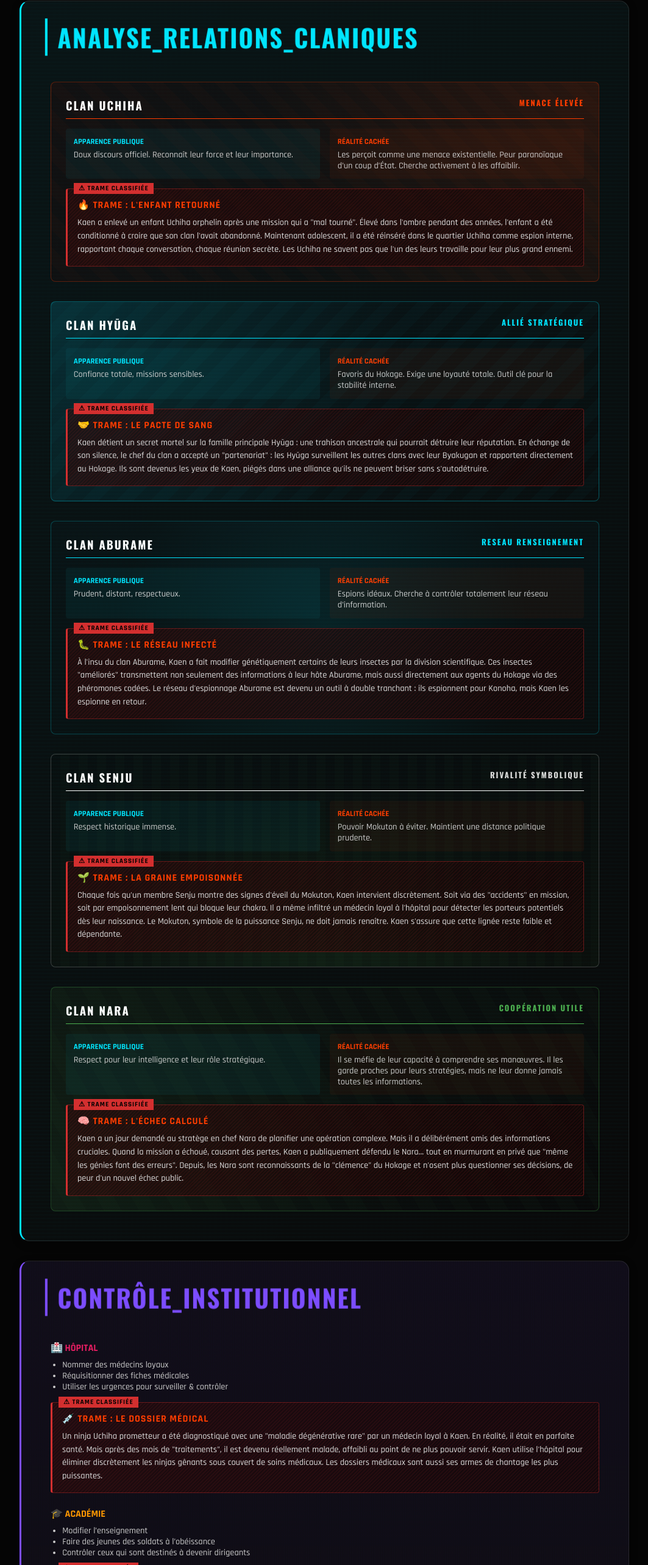
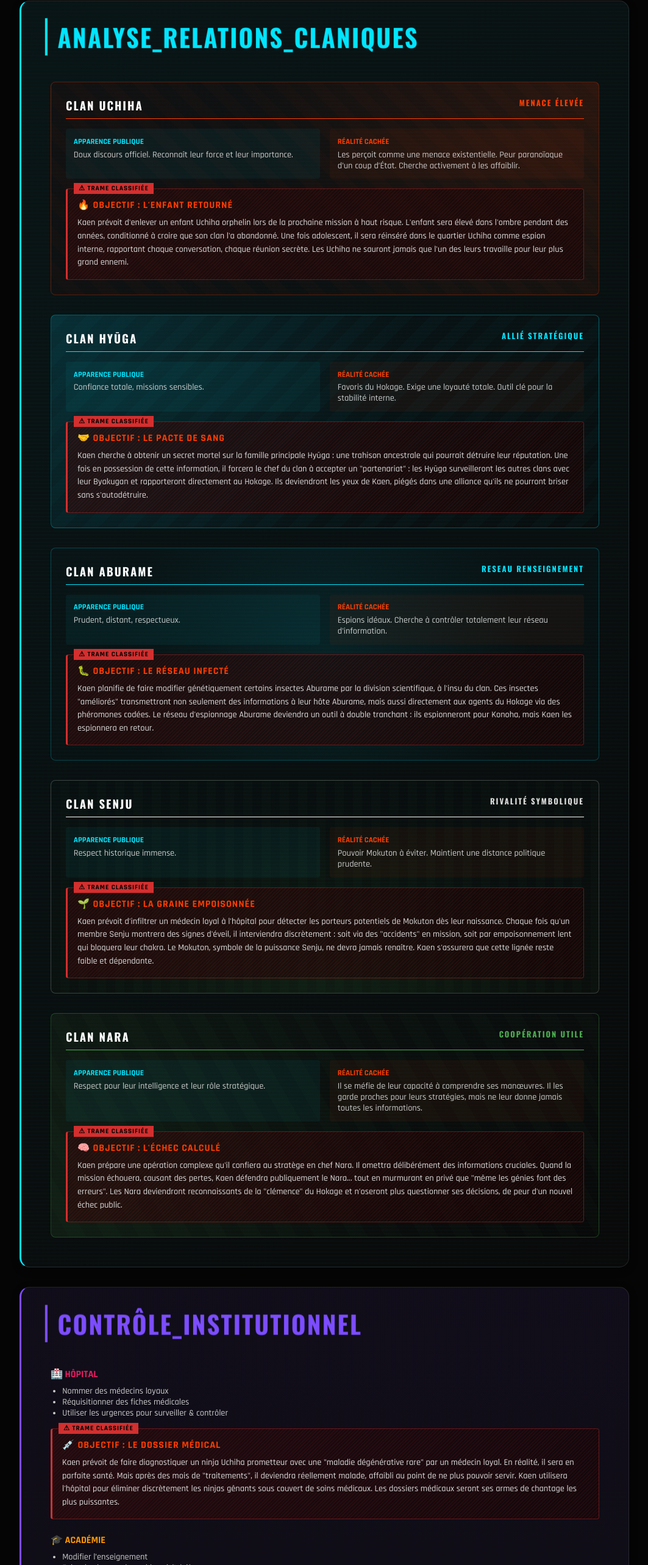
Before and after one commit to Samzerrr/dossier-hokage, a React (Vite) app: page / in a window 1280 px wide. Shown: the part 4309-6875 px from the top of the page at 61% size, without its empty margins (108-1171 px from the left). Built offline with nearby package versions, Linux system fonts and the light colour scheme; a web font is replaced by a local one.

Commit message:
Convert all narrative plots from past actions to future objectives

```diff
--- a/src/App.jsx
+++ b/src/App.jsx
@@ -259,9 +259,9 @@
                 </div>
               </div>
               <div className="narrative-plot">
-                <div className="narrative-title">🔥 TRAME : L'ENFANT RETOURNÉ</div>
+                <div className="narrative-title">🔥 OBJECTIF : L'ENFANT RETOURNÉ</div>
                 <div className="narrative-content">
-                  Kaen a enlevé un enfant Uchiha orphelin après une mission qui a "mal tourné". Élevé dans l'ombre pendant des années, l'enfant a été conditionné à croire que son clan l'avait abandonné. Maintenant adolescent, il a été réinséré dans le quartier Uchiha comme espion interne, rapportant chaque conversation, chaque réunion secrète. Les Uchiha ne savent pas que l'un des leurs travaille pour leur plus grand ennemi.
+                  Kaen prévoit d'enlever un enfant Uchiha orphelin lors de la prochaine mission à haut risque. L'enfant sera élevé dans l'ombre pendant des années, conditionné à croire que son clan l'a abandonné. Une fois adolescent, il sera réinséré dans le quartier Uchiha comme espion interne, rapportant chaque conversation, chaque réunion secrète. Les Uchiha ne sauront jamais que l'un des leurs travaille pour leur plus grand ennemi.
                 </div>
               </div>
             </div>
@@ -283,9 +283,9 @@
                 </div>
               </div>
               <div className="narrative-plot">
-                <div className="narrative-title">🤝 TRAME : LE PACTE DE SANG</div>
+                <div className="narrative-title">🤝 OBJECTIF : LE PACTE DE SANG</div>
                 <div className="narrative-content">
-                  Kaen détient un secret mortel sur la famille principale Hyūga : une trahison ancestrale qui pourrait détruire leur réputation. En échange de son silence, le chef du clan a accepté un "partenariat" : les Hyūga surveillent les autres clans avec leur Byakugan et rapportent directement au Hokage. Ils sont devenus les yeux de Kaen, piégés dans une alliance qu'ils ne peuvent briser sans s'autodétruire.
+                  Kaen cherche à obtenir un secret mortel sur la famille principale Hyūga : une trahison ancestrale qui pourrait détruire leur réputation. Une fois en possession de cette information, il forcera le chef du clan à accepter un "partenariat" : les Hyūga surveilleront les autres clans avec leur Byakugan et rapporteront directement au Hokage. Ils deviendront les yeux de Kaen, piégés dans une alliance qu'ils ne pourront briser sans s'autodétruire.
                 </div>
               </div>
             </div>
@@ -307,9 +307,9 @@
                 </div>
               </div>
               <div className="narrative-plot">
-                <div className="narrative-title">🐛 TRAME : LE RÉSEAU INFECTÉ</div>
+                <div className="narrative-title">🐛 OBJECTIF : LE RÉSEAU INFECTÉ</div>
                 <div className="narrative-content">
-                  À l'insu du clan Aburame, Kaen a fait modifier génétiquement certains de leurs insectes par la division scientifique. Ces insectes "améliorés" transmettent non seulement des informations à leur hôte Aburame, mais aussi directement aux agents du Hokage via des phéromones codées. Le réseau d'espionnage Aburame est devenu un outil à double tranchant : ils espionnent pour Konoha, mais Kaen les espionne en retour.
+                  Kaen planifie de faire modifier génétiquement certains insectes Aburame par la division scientifique, à l'insu du clan. Ces insectes "améliorés" transmettront non seulement des informations à leur hôte Aburame, mais aussi directement aux agents du Hokage via des phéromones codées. Le réseau d'espionnage Aburame deviendra un outil à double tranchant : ils espionneront pour Konoha, mais Kaen les espionnera en retour.
                 </div>
               </div>
             </div>
@@ -331,9 +331,9 @@
                 </div>
               </div>
               <div className="narrative-plot">
-                <div className="narrative-title">🌱 TRAME : LA GRAINE EMPOISONNÉE</div>
+                <div className="narrative-title">🌱 OBJECTIF : LA GRAINE EMPOISONNÉE</div>
                 <div className="narrative-content">
-                  Chaque fois qu'un membre Senju montre des signes d'éveil du Mokuton, Kaen intervient discrètement. Soit via des "accidents" en mission, soit par empoisonnement lent qui bloque leur chakra. Il a même infiltré un médecin loyal à l'hôpital pour détecter les porteurs potentiels dès leur naissance. Le Mokuton, symbole de la puissance Senju, ne doit jamais renaître. Kaen s'assure que cette lignée reste faible et dépendante.
+                  Kaen prévoit d'infiltrer un médecin loyal à l'hôpital pour détecter les porteurs potentiels de Mokuton dès leur naissance. Chaque fois qu'un membre Senju montrera des signes d'éveil, il interviendra discrètement : soit via des "accidents" en mission, soit par empoisonnement lent qui bloquera leur chakra. Le Mokuton, symbole de la puissance Senju, ne devra jamais renaître. Kaen s'assurera que cette lignée reste faible et dépendante.
                 </div>
               </div>
             </div>
@@ -355,9 +355,9 @@
                 </div>
               </div>
               <div className="narrative-plot">
-                <div className="narrative-title">🧠 TRAME : L'ÉCHEC CALCULÉ</div>
+                <div className="narrative-title">🧠 OBJECTIF : L'ÉCHEC CALCULÉ</div>
                 <div className="narrative-content">
-                  Kaen a un jour demandé au stratège en chef Nara de planifier une opération complexe. Mais il a délibérément omis des informations cruciales. Quand la mission a échoué, causant des pertes, Kaen a publiquement défendu le Nara... tout en murmurant en privé que "même les génies font des erreurs". Depuis, les Nara sont reconnaissants de la "clémence" du Hokage et n'osent plus questionner ses décisions, de peur d'un nouvel échec public.
+                  Kaen prépare une opération complexe qu'il confiera au stratège en chef Nara. Il omettra délibérément des informations cruciales. Quand la mission échouera, causant des pertes, Kaen défendra publiquement le Nara... tout en murmurant en privé que "même les génies font des erreurs". Les Nara deviendront reconnaissants de la "clémence" du Hokage et n'oseront plus questionner ses décisions, de peur d'un nouvel échec public.
                 </div>
               </div>
             </div>
@@ -378,9 +378,9 @@
                 <li>Utiliser les urgences pour surveiller & contrôler</li>
               </ul>
               <div className="narrative-plot">
-                <div className="narrative-title">💉 TRAME : LE DOSSIER MÉDICAL</div>
+                <div className="narrative-title">💉 OBJECTIF : LE DOSSIER MÉDICAL</div>
                 <div className="narrative-content">
-                  Un ninja Uchiha prometteur a été diagnostiqué avec une "maladie dégénérative rare" par un médecin loyal à Kaen. En réalité, il était en parfaite santé. Mais après des mois de "traitements", il est devenu réellement malade, affaibli au point de ne plus pouvoir servir. Kaen utilise l'hôpital pour éliminer discrètement les ninjas gênants sous couvert de soins médicaux. Les dossiers médicaux sont aussi ses armes de chantage les plus puissantes.
+                  Kaen prévoit de faire diagnostiquer un ninja Uchiha prometteur avec une "maladie dégénérative rare" par un médecin loyal. En réalité, il sera en parfaite santé. Mais après des mois de "traitements", il deviendra réellement malade, affaibli au point de ne plus pouvoir servir. Kaen utilisera l'hôpital pour éliminer discrètement les ninjas gênants sous couvert de soins médicaux. Les dossiers médicaux seront ses armes de chantage les plus puissantes.
                 </div>
               </div>
             </div>
@@ -393,9 +393,9 @@
                 <li>Contrôler ceux qui sont destinés à devenir dirigeants</li>
               </ul>
               <div className="narrative-plot">
-                <div className="narrative-title">🎓 TRAME : LA GÉNÉRATION FORMATÉE</div>
+                <div className="narrative-title">🎓 OBJECTIF : LA GÉNÉRATION FORMATÉE</div>
                 <div className="narrative-content">
-                  Kaen a révisé le curriculum de l'Académie pour inclure des "leçons d'histoire" montrant comment les guerres claniques ont failli détruire Konoha. Les enfants apprennent que la loyauté au village prime sur tout, même la famille. Les jeunes issus de clans puissants sont subtilement isolés et surveillés. Dans 10 ans, toute une génération de ninjas pensera exactement comme Kaen le souhaite : le village avant le clan, toujours.
+                  Kaen prévoit de réviser le curriculum de l'Académie pour inclure des "leçons d'histoire" montrant comment les guerres claniques ont failli détruire Konoha. Les enfants apprendront que la loyauté au village prime sur tout, même la famille. Les jeunes issus de clans puissants seront subtilement isolés et surveillés. Dans 10 ans, toute une génération de ninjas pensera exactement comme Kaen le souhaite : le village avant le clan, toujours.
                 </div>
               </div>
             </div>
@@ -408,9 +408,9 @@
                 <li>Mener de fausses enquêtes pour les discréditer</li>
               </ul>
               <div className="narrative-plot">
-                <div className="narrative-title">👮 TRAME : L'ENQUÊTE TRUQUÉE</div>
+                <div className="narrative-title">👮 OBJECTIF : L'ENQUÊTE TRUQUÉE</div>
                 <div className="narrative-content">
-                  Kaen a orchestré une série de "crimes" dans le quartier Uchiha : vols, agressions mineures. Puis il a planté de fausses preuves menant à des Uchiha innocents. Quand la police Uchiha a "échoué" à résoudre ces affaires (car les vrais coupables étaient des agents du Hokage), Kaen a publiquement critiqué leur incompétence. Cela a justifié le retrait de certains de leurs pouvoirs et l'installation de "superviseurs" non-Uchiha. La police est maintenant sous contrôle.
+                  Kaen prévoit d'orchestrer une série de "crimes" dans le quartier Uchiha : vols, agressions mineures. Il plantera de fausses preuves menant à des Uchiha innocents. Quand la police Uchiha "échouera" à résoudre ces affaires (car les vrais coupables seront des agents du Hokage), Kaen critiquera publiquement leur incompétence. Cela justifiera le retrait de certains de leurs pouvoirs et l'installation de "superviseurs" non-Uchiha. La police sera alors sous contrôle.
                 </div>
               </div>
             </div>
@@ -422,9 +422,9 @@
                 <li>Manipuler les recherches à son avantage</li>
               </ul>
               <div className="narrative-plot">
-                <div className="narrative-title">🧪 TRAME : L'EXPÉRIENCE INTERDITE</div>
+                <div className="narrative-title">🧪 OBJECTIF : L'EXPÉRIENCE INTERDITE</div>
                 <div className="narrative-content">
-                  Dans les sous-sols de la division scientifique, Kaen finance secrètement des recherches sur le contrôle mental et la suppression des pouvoirs héréditaires. Les "volontaires" sont souvent des prisonniers ou des ninjas "disparus en mission". L'objectif : créer un sérum capable de bloquer le Sharingan, le Byakugan, et autres dojutsu. Si les clans deviennent trop menaçants, Kaen aura l'arme ultime pour les neutraliser définitivement.
+                  Kaen prévoit de financer secrètement des recherches dans les sous-sols de la division scientifique sur le contrôle mental et la suppression des pouvoirs héréditaires. Les "volontaires" seront des prisonniers ou des ninjas "disparus en mission". L'objectif : créer un sérum capable de bloquer le Sharingan, le Byakugan, et autres dojutsu. Si les clans deviennent trop menaçants, Kaen aura l'arme ultime pour les neutraliser définitivement.
                 </div>
               </div>
             </div>
@@ -437,9 +437,9 @@
                 <li>Éliminer ou manipuler ceux qui en savent trop</li>
               </ul>
               <div className="narrative-plot">
-                <div className="narrative-title">⚖ TRAME : LE JUGE FANTOCHE</div>
+                <div className="narrative-title">⚖ OBJECTIF : LE JUGE FANTOCHE</div>
                 <div className="narrative-content">
-                  Un juge intègre qui enquêtait sur des disparitions suspectes a été convoqué par Kaen. On lui a montré des photos compromettantes de sa famille, fabriquées mais convaincantes. Le message était clair : "Ferme les yeux, ou ta famille souffre". Depuis, ce juge signe tous les verdicts que Kaen lui soumet. Les opposants politiques sont condamnés pour "trahison" sur des preuves montées de toutes pièces. La justice est devenue un outil de répression.
+                  Kaen prévoit de convoquer un juge intègre qui enquête sur des disparitions suspectes. Il lui montrera des photos compromettantes de sa famille, fabriquées mais convaincantes. Le message sera clair : "Ferme les yeux, ou ta famille souffre". Ce juge signera alors tous les verdicts que Kaen lui soumettra. Les opposants politiques seront condamnés pour "trahison" sur des preuves montées de toutes pièces. La justice deviendra un outil de répression.
                 </div>
               </div>
             </div>
@@ -452,9 +452,9 @@
                 <li>Réprimer immédiatement toute rébellion</li>
               </ul>
               <div className="narrative-plot">
-                <div className="narrative-title">⚔ TRAME : L'OPÉRATION NOIRE</div>
+                <div className="narrative-title">⚔ OBJECTIF : L'OPÉRATION NOIRE</div>
                 <div className="narrative-content">
-                  Kaen a créé une unité spéciale appelée "Racine Fantôme" - des ninjas sans identité, sans passé, totalement loyaux au Hokage. Ils portent des masques et n'ont aucun lien avec leurs clans d'origine. Leur mission : éliminer les cibles que Kaen désigne, que ce soit à l'intérieur ou à l'extérieur du village. Ces assassinats sont déguisés en accidents, maladies, ou attaques ennemies. Personne ne soupçonne que le Hokage dirige sa propre escouade de la mort.
+                  Kaen prévoit de créer une unité spéciale appelée "Racine Fantôme" - des ninjas sans identité, sans passé, totalement loyaux au Hokage. Ils porteront des masques et n'auront aucun lien avec leurs clans d'origine. Leur mission : éliminer les cibles que Kaen désignera, que ce soit à l'intérieur ou à l'extérieur du village. Ces assassinats seront déguisés en accidents, maladies, ou attaques ennemies. Personne ne soupçonnera que le Hokage dirige sa propre escouade de la mort.
                 </div>
               </div>
             </div>
@@ -467,9 +467,9 @@
                 <li>Cacher la véritable autorité du Hokage derrière des plausibles dénis</li>
               </ul>
               <div className="narrative-plot">
-                <div className="narrative-title">🌍 TRAME : LE TRAITÉ PIÉGÉ</div>
+                <div className="narrative-title">🌍 OBJECTIF : LE TRAITÉ PIÉGÉ</div>
                 <div className="narrative-content">
-                  Kaen a secrètement négocié avec un village ennemi : en échange d'informations sur les mouvements Uchiha, l'ennemi recevrait un soutien économique discret. Si les Uchiha tentent un coup d'État, l'ennemi attaquera simultanément, forçant Konoha à se battre sur deux fronts. Kaen pourra alors "héroïquement" sauver le village en écrasant les Uchiha, les accusant d'avoir provoqué la guerre. La diplomatie est son échiquier, et les villages sont ses pions.
+                  Kaen prévoit de négocier secrètement avec un village ennemi : en échange d'informations sur les mouvements Uchiha, l'ennemi recevra un soutien économique discret. Si les Uchiha tentent un coup d'État, l'ennemi attaquera simultanément, forçant Konoha à se battre sur deux fronts. Kaen pourra alors "héroïquement" sauver le village en écrasant les Uchiha, les accusant d'avoir provoqué la guerre. La diplomatie sera son échiquier, et les villages ses pions.
                 </div>
               </div>
             </div>
```
